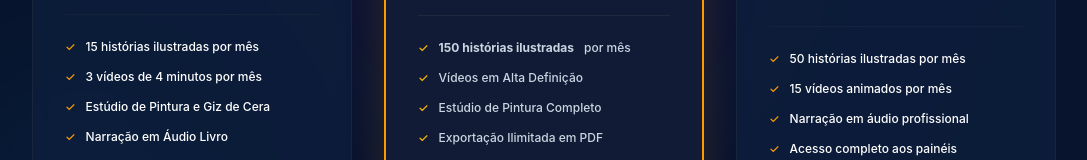
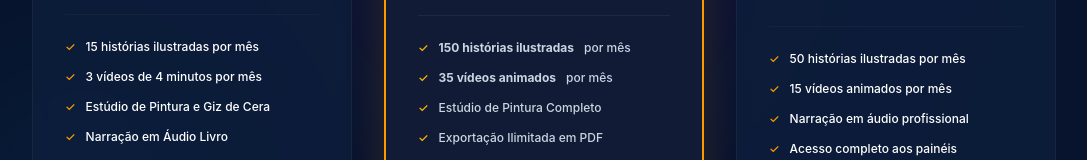
Before and after one commit to nogueiralfha-ux/toontales-ai, a React (Vite) app: page / in a window 1280 px wide. Shown: the part 3052-3212 px from the top of the page, without its empty margins (96-1183 px from the left). Built offline with nearby package versions, Linux system fonts and the light colour scheme.

Commit message:
feat: increase legendary plan video limit description to 35 videos per month

```diff
--- a/src/domain/Subscription.ts
+++ b/src/domain/Subscription.ts
@@ -40,7 +40,7 @@ export const PLAN_LIMITS: Record<PlanType, SubscriptionLimits> = {
   },
   legendary: {
     maxStoriesPerMonth: 150, // 150 stories per month limit
-    maxVideosPerMonth: 25,
+    maxVideosPerMonth: 35,
     maxCharacters: 15
   }
 };
--- a/src/presentation/components/LandingPage.tsx
+++ b/src/presentation/components/LandingPage.tsx
@@ -508,7 +508,7 @@ export const LandingPage: React.FC<LandingPageProps> = ({ onEnterStudio, onSelec
                     <span className="text-amber-400">✓</span> <strong>150 histórias ilustradas</strong> por mês
                   </li>
                   <li className="flex items-center gap-2.5">
-                    <span className="text-amber-400">✓</span> Vídeos em Alta Definição
+                    <span className="text-amber-400">✓</span> <strong>35 vídeos animados</strong> por mês
                   </li>
                   <li className="flex items-center gap-2.5">
                     <span className="text-amber-400">✓</span> Estúdio de Pintura Completo
```
Also changed, not shown: 1 other file (tests, documents, lock files or other folders).
